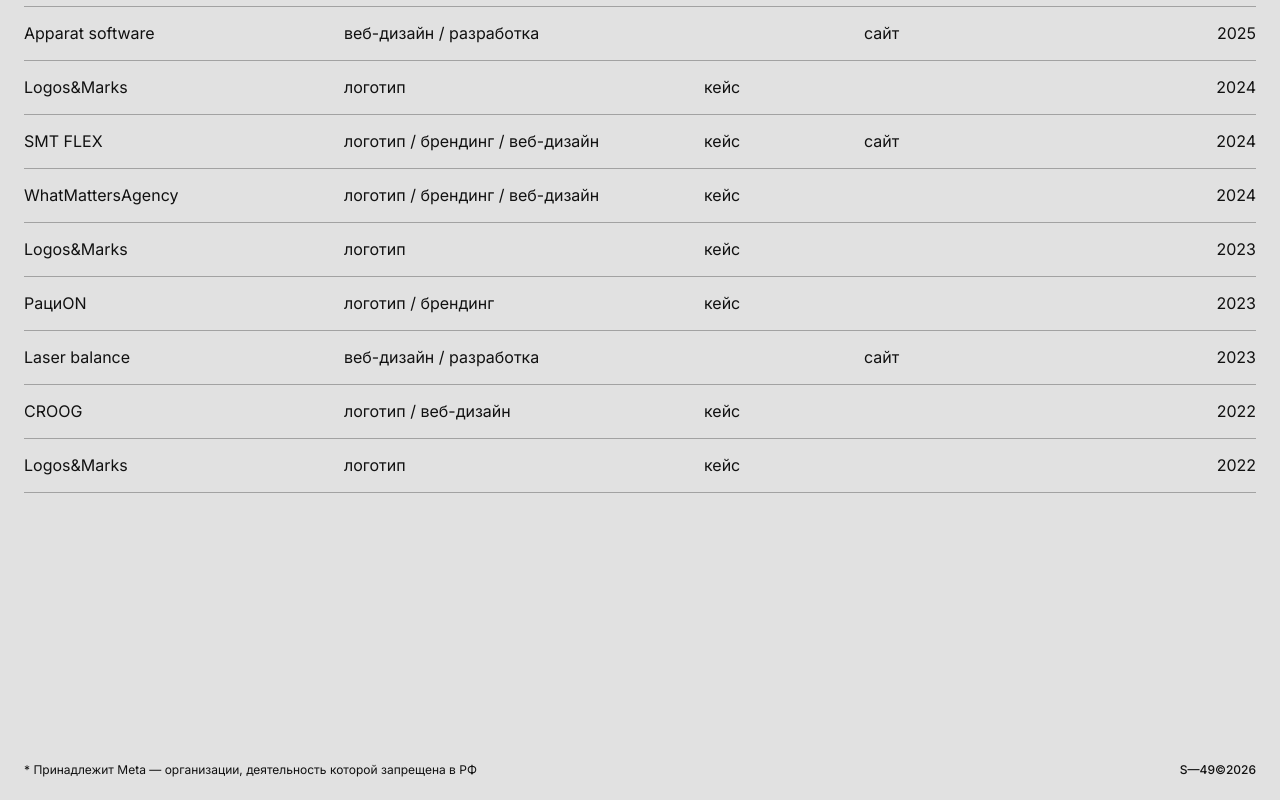
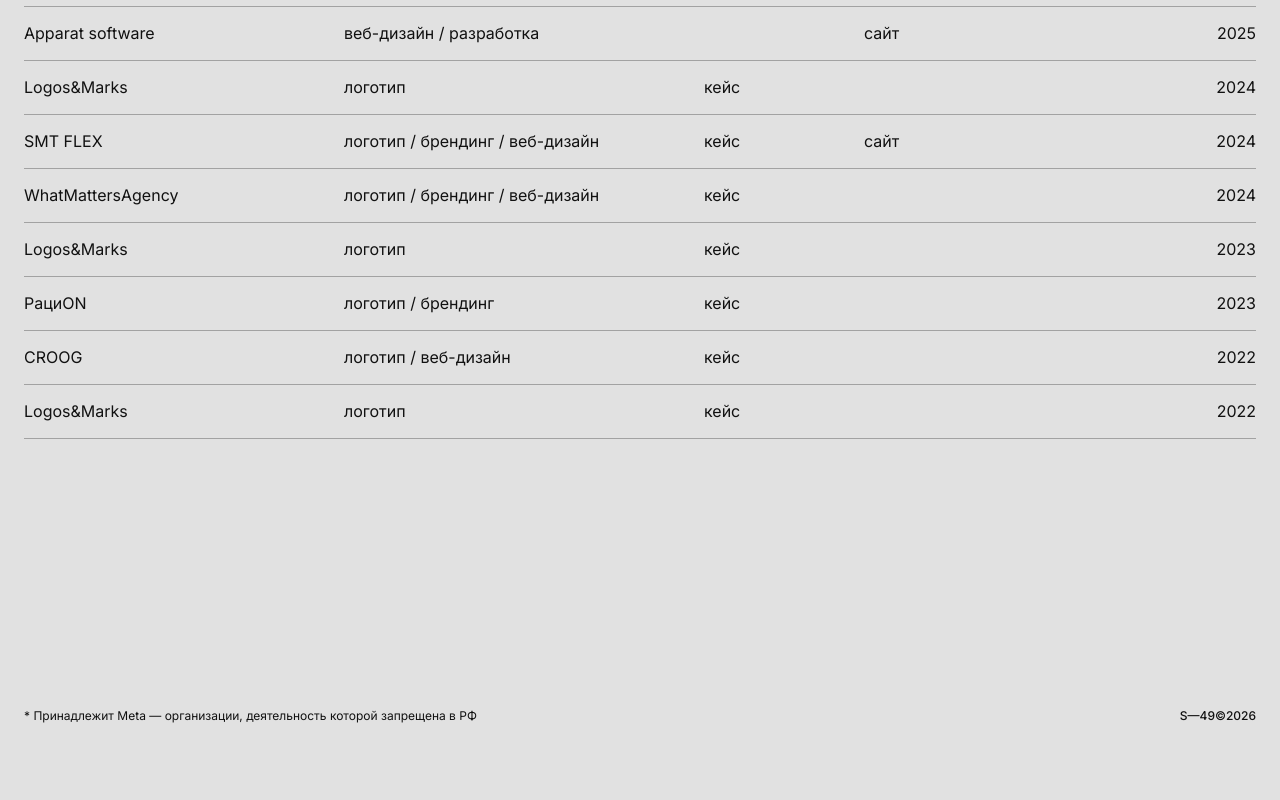
Before and after one commit to maxeliseyev/studio49, a Next.js app: page / in a window 1280 px wide. Shown: the part 1966-2766 px from the top of the page. After the commit the page ends 2712 px from the top, so only its background shows below. Built offline with nearby package versions, Linux system fonts and the light colour scheme.

Commit message:
remove Laser balance

```diff
--- a/app/page.tsx
+++ b/app/page.tsx
@@ -19,7 +19,6 @@
   ["WhatMattersAgency", "логотип / брендинг / веб-дизайн", "кейс", "", "2024", ""],
   ["Logos&Marks", "логотип", "кейс", "", "2023", ""],
   ["РациON", "логотип / брендинг", "кейс", "", "2023", ""],
-  ["Laser balance", "веб-дизайн / разработка", "", "сайт", "2023", "https://laserbalance.ru/"],
   ["CROOG", "логотип / веб-дизайн", "кейс", "", "2022", ""],
   ["Logos&Marks", "логотип", "кейс", "", "2022", ""],
 ] as const;
```
